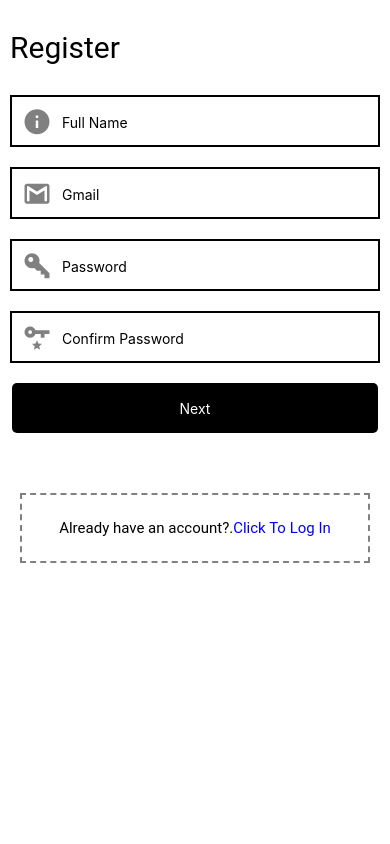
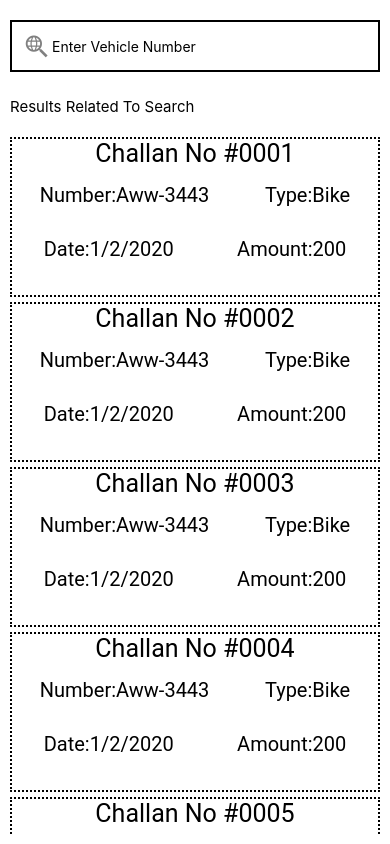
Before and after one commit to sulaiman-s/ML_Enabled-E-Challan, a React Native app: screen / in a window 390 px wide. Built offline with nearby package versions, Linux system fonts and the light colour scheme.

Commit message:
designed challan structure to display and updated userChallanList component

```diff
--- a/App.js
+++ b/App.js
@@ -1,24 +1,18 @@
-import { StatusBar } from "expo-status-bar";
 import React from "react";
-import { StyleSheet, Text, View } from "react-native";
+import { StyleSheet, View } from "react-native";
+import UserListItem from "./app/compnents/UserListItem";
 import FirstScreen from "./app/screens/FirstScreen";
 import LoginScreen from "./app/screens/LoginScreen";
 import RegisterScreen from "./app/screens/RegisterScreen";
 import UserScreen from "./app/screens/UserScreen";
 
 export default function App() {
-  return (
-    <View style={styles.container}>
-      <RegisterScreen />
-    </View>
-  );
+  return <UserScreen />;
 }
 
 const styles = StyleSheet.create({
   container: {
     flex: 1,
-    backgroundColor: "#fff",
-    alignItems: "center",
-    justifyContent: "center",
+    backgroundColor: "blue",
   },
 });
--- a/app/UserScreenComponents/UserChallanList.js
+++ b/app/UserScreenComponents/UserChallanList.js
@@ -1,52 +1,86 @@
 import React from "react";
-import { StyleSheet, FlatList } from "react-native";
+import { StyleSheet, FlatList, View, Text } from "react-native";
 import UserListItem from "../compnents/UserListItem";
+import UserSearch from "./UserSearch";
 const dat = [
   {
-    id: "1",
+    id: "0001",
     number: "Aww-3443",
-    time: "12:00am",
-    location: "long-lat",
-    status: "unpaid",
+    date: "1/2/2020",
+    type: "Bike",
+    price: 200,
   },
   {
-    id: "2",
+    id: "0002",
     number: "Aww-3443",
-    time: "12:00am",
-    location: "long-lat",
-    status: "unpaid",
+    date: "1/2/2020",
+    type: "Bike",
+    price: 200,
   },
   {
-    id: "3",
+    id: "0003",
     number: "Aww-3443",
-    time: "12:00am",
-    location: "long-lat",
-    status: "unpaid",
+    date: "1/2/2020",
+    type: "Bike",
+    price: 200,
   },
   {
-    id: "4",
+    id: "0004",
     number: "Aww-3443",
-    time: "12:00am",
-    location: "long-lat",
-    status: "unpaid",
+    date: "1/2/2020",
+    type: "Bike",
+    price: 200,
+  },
+  {
+    id: "0005",
+    number: "Aww-3443",
+    date: "1/2/2020",
+    type: "Bike",
+    price: 200,
   },
 ];
 
 function UserChallanList(props) {
   return (
+    <>
+      <UserSearch />
+      <Text
+        style={{
+          alignSelf: "flex-start",
+          marginBottom: 10,
+          fontSize: 15,
+          backgroundColor: "white",
+          elevation: 10,
+          width: "100%",
+          height: 50,
+          paddingTop: 15,
+        }}
+      >
+        Results Related To Search
+      </Text>
+      {dat == null ? (
+        <View>
+          <Text>Nothing was Searched</Text>
+        </View>
+      ) : (
         <FlatList
-      scrollEnabled
+          showsVerticalScrollIndicator
+          style={{ width: "100%" }}
           data={dat}
           keyExtractor={(item) => item.id}
           renderItem={({ item }) => (
             <UserListItem
+              ch_Number={item.id}
               number={item.number}
-          time={item.time}
-          location={item.location}
-          status={item.status}
+              date={item.date}
+              type={item.type}
+              price={item.price}
             />
           )}
+          ItemSeparatorComponent={() => <View style={{ height: 5 }}></View>}
         />
+      )}
+    </>
   );
 }
 
--- a/app/compnents/UserListItem.js
+++ b/app/compnents/UserListItem.js
@@ -1,30 +1,50 @@
 import React from "react";
 import { View, StyleSheet, Text } from "react-native";
 
-function UserListItem({ number, time, location, status }) {
+function UserListItem({ ch_Number, number, type, date, price }) {
   return (
     <View style={styles.ch_view}>
-      <Text style={styles.ch_items}>{number}</Text>
-      <Text style={styles.ch_items}>{time}</Text>
-      <Text style={styles.ch_items}>{location}</Text>
-      <Text style={styles.ch_items}>{status}</Text>
+      <View style={styles.ch_h}>
+        <Text style={styles.ch_h_txt}>Challan No #{ch_Number}</Text>
+      </View>
+      <View style={styles.ch_itm}>
+        <Text style={styles.ch_itm_txt}>Number:{number}</Text>
+        <Text style={styles.ch_itm_txt}>Type:{type}</Text>
+      </View>
+      <View style={styles.ch_itm}>
+        <Text style={styles.ch_itm_txt}>Date:{date}</Text>
+        <Text style={styles.ch_itm_txt}>Amount:{price}</Text>
+      </View>
     </View>
   );
 }
 const styles = StyleSheet.create({
-  cont: {
-    marginTop: 20,
-    flex: 1,
-    alignItems: "center",
-    width: "100%",
-    padding: 10,
-  },
   ch_view: {
     width: "100%",
+    height: 160,
+    borderWidth: 2,
+    borderRadius: 1,
+    borderStyle: "dotted",
+    marginRight: 20,
+  },
+  ch_h: {
+    width: "100%",
+    justifyContent: "center",
+    alignItems: "center",
+  },
+  ch_h_txt: {
+    fontSize: 25,
+    fontFamily: "Roboto",
+  },
+  ch_itm: {
+    marginVertical: 15,
     flexDirection: "row",
     alignItems: "center",
-    justifyContent: "space-evenly",
-    height: 50,
+    justifyContent: "space-around",
+  },
+  ch_itm_txt: {
+    fontSize: 20,
+    fontFamily: "Roboto",
   },
 });
 
--- a/app/screens/UserScreen.js
+++ b/app/screens/UserScreen.js
@@ -7,9 +7,7 @@ import UserSearch from "../UserScreenComponents/UserSearch";
 function UserScreen(props) {
   return (
     <Screen>
-      <UserSearch />
       <UserChallanList />
-      <UploadChallan />
     </Screen>
   );
 }
```
Lines whose indentation alone changed are shown as unchanged.
